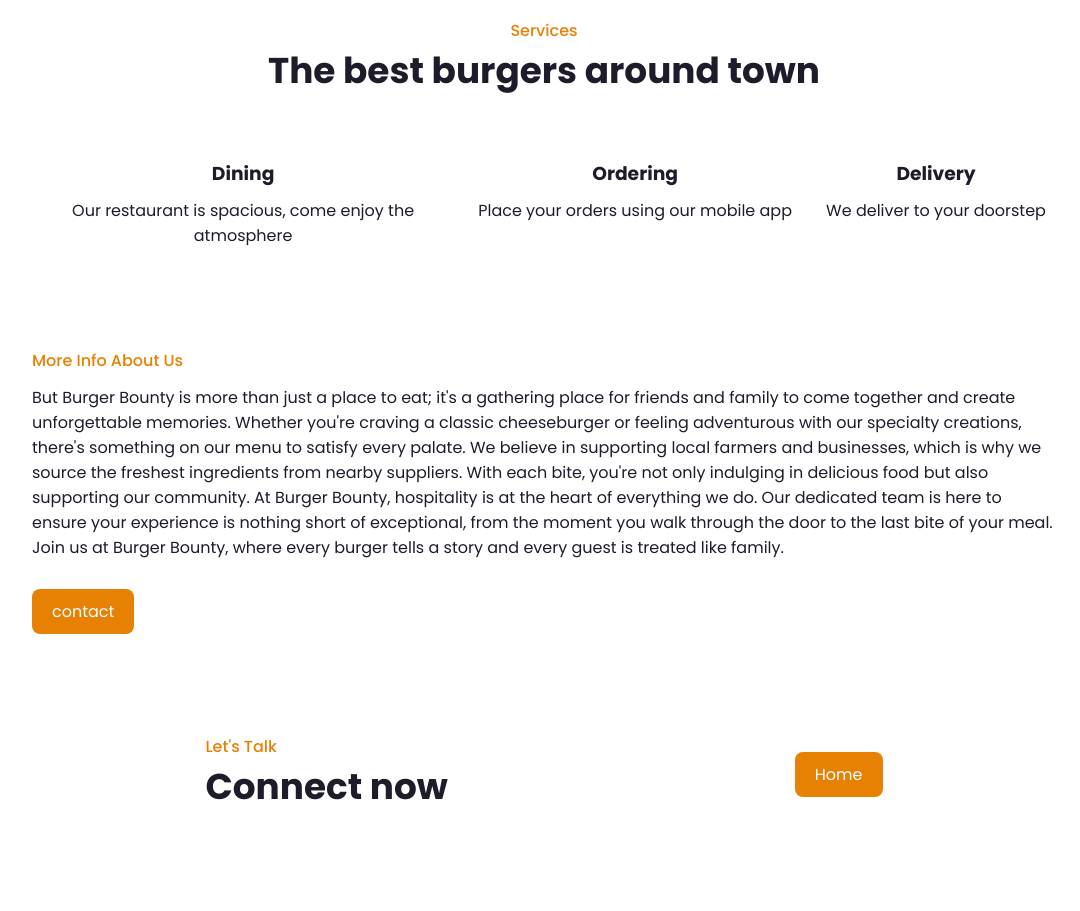
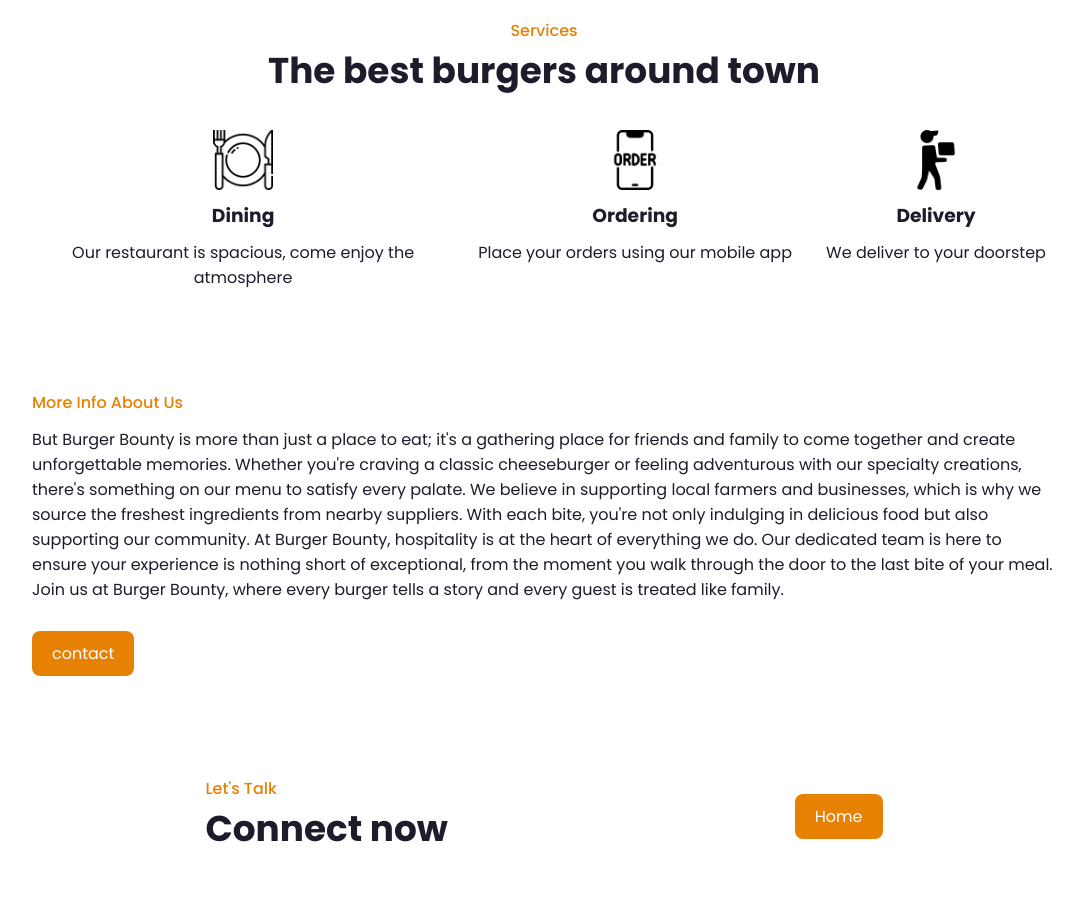
Before and after one commit to PerezChris99/Burger-bounty-restaurant-site, a plain HTML site: page index.html in a window 1280 px wide. Shown: the part 1800-2711 px from the top of the page, without its empty margins (96-1176 px from the left). Drawn offline with nearby package versions, Linux system fonts and the light colour scheme.

Commit message:
icons added

```diff
--- a/index.html
+++ b/index.html
@@ -117,19 +117,19 @@
         <div class="servives-container">
             <!-- Box 1 -->
             <div class="s-box">
-                <img src="images/order.png" alt="">
+                <img src="icons/dining.png" alt="dining image">
                 <h3>Dining</h3>
                 <p>Our restaurant is spacious, come enjoy the atmosphere</p>
             </div>
             <!-- Box 2 -->
             <div class="s-box">
-                <img src="images/delivery-truck.png" alt="">
+                <img src="icons/order.png" alt="phone order image">
                 <h3>Ordering</h3>
                 <p>Place your orders using our mobile app</p>
             </div>
             <!-- Box 3 -->
             <div class="s-box">
-                <img src="images/shipping.png" alt="">
+                <img src="icons/delivery.png" alt="delivery man image">
                 <h3>Delivery</h3>
                 <p>We deliver to your doorstep</p>
             </div>
--- a/style.css
+++ b/style.css
@@ -331,3 +331,6 @@
     padding-top: 4rem;
   }
 }
+html {
+  scroll-behavior: smooth;
+}
```
Also changed, not shown: icons/delivery.png (added), icons/dining.png (added), icons/order.png (added).
